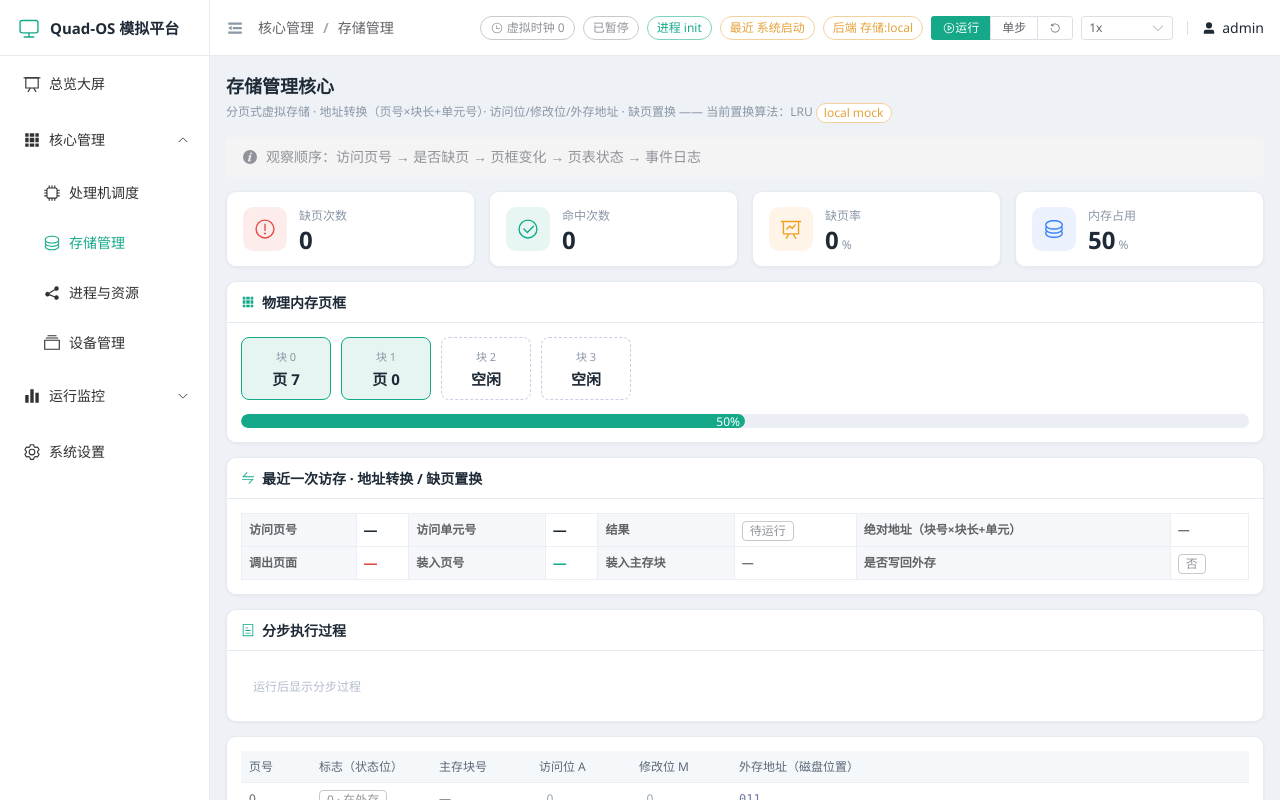
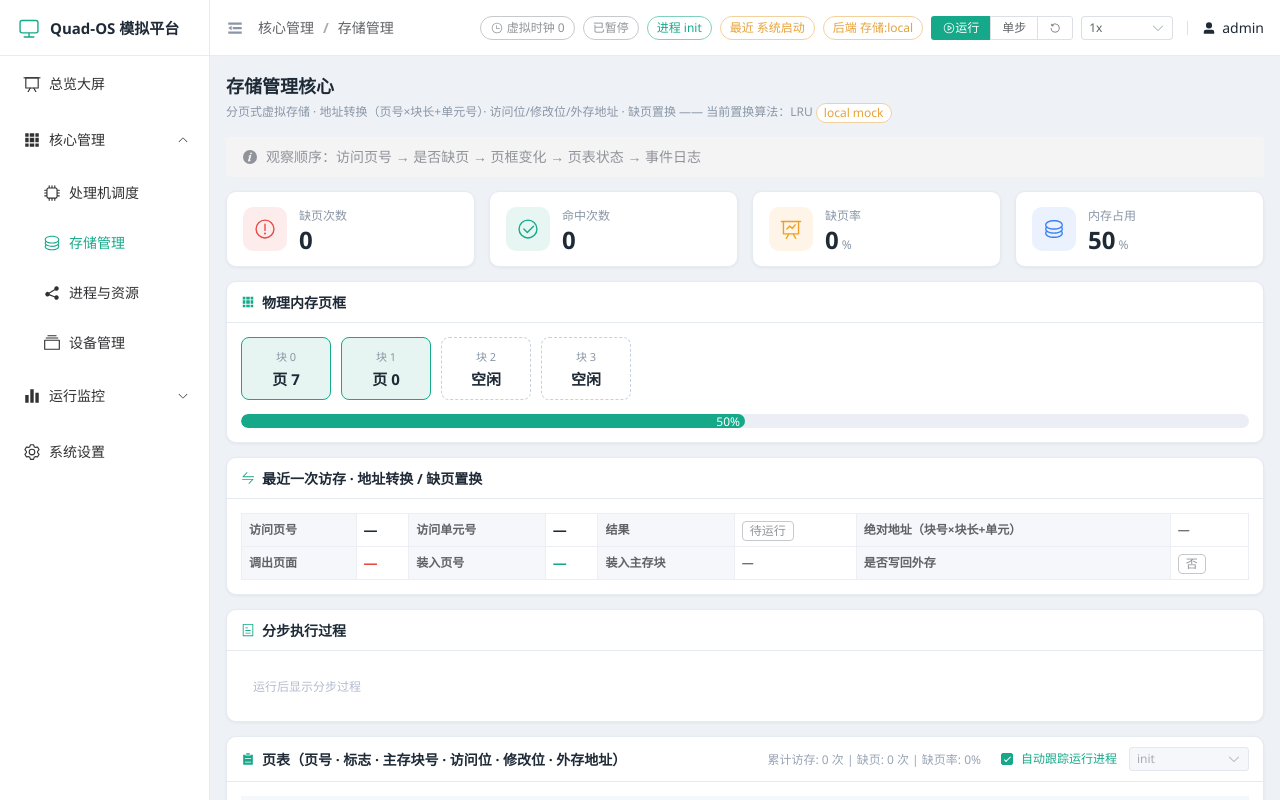
Before and after one commit to dyfyyds/quad-os-engine, a Vue app in the folder frontend/: page /core/memory in a window 1280 px wide. Built offline with nearby package versions, Linux system fonts and the light colour scheme.

Commit message:
fix: adjust SectionCard slots for page table view in MemoryCore.vue

```diff
--- a/frontend/src/views/cores/MemoryCore.vue
+++ b/frontend/src/views/cores/MemoryCore.vue
@@ -69,21 +69,16 @@
       <StepLog :steps="traceSteps" :reveal="os.memory.traceCursor" />
     </SectionCard>
 
-    <SectionCard icon="List" style="margin-bottom: 14px;">
-      <template #title>
-        <div style="display: flex; align-items: center; justify-content: space-between; width: 100%;">
-          <div style="display: flex; align-items: center; gap: 8px;">
-            <span>页表（页号 · 标志 · 主存块号 · 访问位 · 修改位 · 外存地址）</span>
-            <span style="font-size: 12px; color: #9aa4b6; font-weight: normal; margin-left: 12px;" v-if="selectedProcStats">
+    <SectionCard title="页表（页号 · 标志 · 主存块号 · 访问位 · 修改位 · 外存地址）" icon="List" style="margin-bottom: 14px;">
+      <template #extra>
+        <div style="display: flex; align-items: center; gap: 12px; font-weight: normal; font-size: 13px;" @click.stop>
+          <span style="font-size: 12px; color: #9aa4b6; margin-right: 8px;" v-if="selectedProcStats">
             累计访存: {{ selectedProcStats.total }} 次 | 缺页: {{ selectedProcStats.faults }} 次 | 缺页率: {{ selectedProcStats.rate }}%
           </span>
-          </div>
-          <div style="display: flex; align-items: center; gap: 12px; font-weight: normal; font-size: 13px;" @click.stop>
           <el-checkbox v-model="autoTrack" size="small">自动跟踪运行进程</el-checkbox>
           <el-select v-model="selectedPid" size="small" style="width: 120px;" :disabled="autoTrack">
             <el-option v-for="p in os.processes" :key="p.pid" :label="p.name" :value="p.pid" />
           </el-select>
-          </div>
         </div>
       </template>
       <el-table :data="displayedPageTable" size="small" max-height="320" :row-class-name="rowClass">
```
Lines whose indentation alone changed are shown as unchanged.
